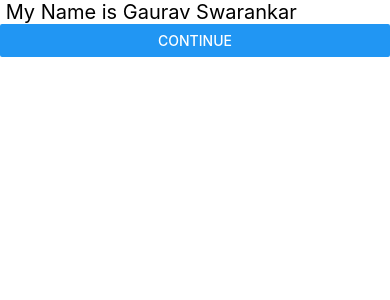
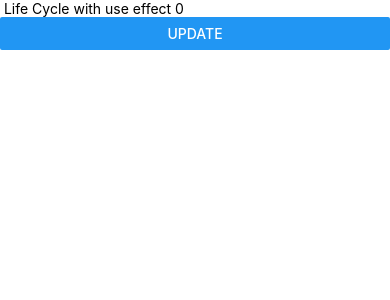
Before and after one commit to Anonymousgaurav/react_basics, a React Native app: screen / in a window 390 px wide. Shown: the top 300 px of the page. Built offline with nearby package versions, Linux system fonts and the light colour scheme.

Commit message:
useEffect in functional componeent

```diff
--- a/App.tsx
+++ b/App.tsx
@@ -1,19 +1,26 @@
-import React from 'react';
+import React, {useState, useEffect} from 'react';
 import {
   Button,
   SafeAreaView,
   Text
 } from 'react-native';
 
+const App = () => {
+  const[count,setCount] = useState(0);
 
-function App() {
-  return(
-<SafeAreaView>
-  <Text style={{fontSize : 20}}> My Name is Gaurav Swarankar</Text>
-  <Button title='Continue'></Button>
-</SafeAreaView>
 
-  );
+useEffect(() => {
+  console.warn("Hello")
+},[])
+
+
+return(
+  <SafeAreaView>
+    <Text> Life Cycle with use effect {count} </Text>
+    <Button title='Update' onPress={()=> setCount(count+1)}/>
+  </SafeAreaView>
+)
+
 }
 
 
```
